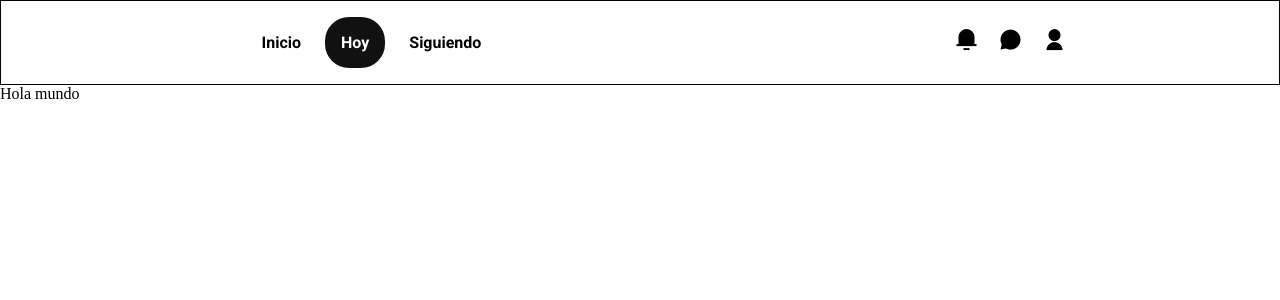
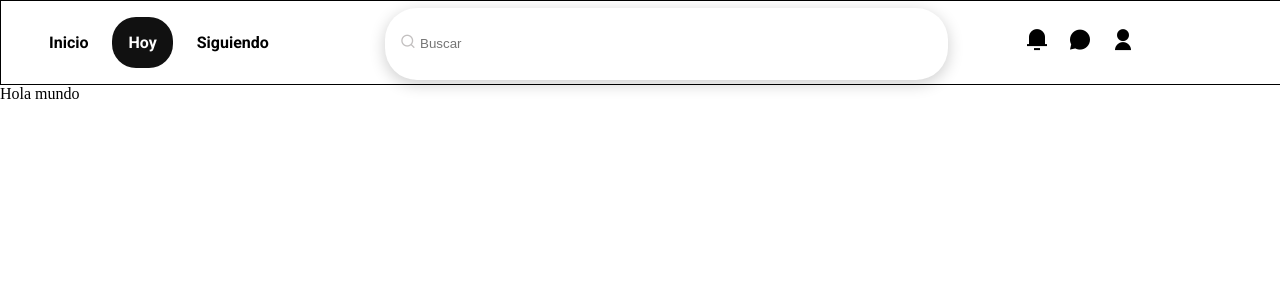
Before and after one commit to bllerenac/react-ui, a React (Create React App) app: page / in a window 1280 px wide. Shown: the top 300 px of the page. Built offline with nearby package versions, Linux system fonts and the light colour scheme.

Commit message:
Created searh component and refactored name of others components for convention

```diff
--- a/src/components/Header.js
+++ b/src/components/Header.js
@@ -1,13 +1,14 @@
-import Navbar__links from "../components/navbar_links"
-import Navbar__icons from "../components/navbar_icons"
+import NavbarLinks from "../components/navbar_links";
+import NavbarSocial from "../components/navbar_icons";
+import SearchBar from "../components/Search";
 import "../stylesheets/header.css"
 
 const Header = () =>{
   return (
     <header className="header">
-      <Navbar__links />
-      {/* Search bar */}
-      <Navbar__icons />
+      <NavbarLinks />
+      <SearchBar />
+      <NavbarSocial />
     </header>
   );
 };
--- /dev/null
+++ b/src/components/Search.js
@@ -0,0 +1,13 @@
+import React from "react";
+import "../stylesheets/search_bar.css";
+
+const SearchBar = () => {
+return (
+  <div className="header__searchbar-container">
+    <i className="ri-search-line"></i>
+    <input placeholder="Buscar" />
+  </div>
+);
+}
+
+export default SearchBar;
--- a/src/components/navbar_icons.js
+++ b/src/components/navbar_icons.js
@@ -1,12 +1,12 @@
 import "remixicon/fonts/remixicon.css";
 import "../stylesheets/navbar_icons.css";
 
-const Navbar__icons= () =>{
+const NavbarSocial = () =>{
   return (<div className="navbar_icons">
-    <i class="ri-notification-3-fill navbar__icon"></i>
-    <i class="ri-chat-3-fill navbar__icon"></i>
-    <i class="ri-user-fill navbar__icon"></i>
+    <i className="ri-notification-3-fill navbar__icon"></i>
+    <i className="ri-chat-3-fill navbar__icon"></i>
+    <i className="ri-user-fill navbar__icon"></i>
   </div>);
 }
 
-export default Navbar__icons;
+export default NavbarSocial;
--- a/src/components/navbar_links.js
+++ b/src/components/navbar_links.js
@@ -1,8 +1,8 @@
 import "../stylesheets/navbar_links.css"
 import STORE from "./../store";
 
-const Navbar__links = () => (
-    <navbar className="navbar__links">
+const NavbarLinks = () => (
+    <div className="navbar__links">
         <ul className= "links">
           { STORE.links.map((element) => {
             const elementSelected = element.selected ? "selected" : "";
@@ -12,7 +12,7 @@ const Navbar__links = () => (
              </li>);
           })}
         </ul>
-    </navbar>
+    </div>
 );
 
-export default Navbar__links
+export default NavbarLinks
--- a/src/index.css
+++ b/src/index.css
@@ -1,5 +1,7 @@
 body {
   margin: 0;
+  padding: 0;
+  box-sizing: border-box;
   font-family: -apple-system, BlinkMacSystemFont, 'Segoe UI', 'Roboto', 'Oxygen',
     'Ubuntu', 'Cantarell', 'Fira Sans', 'Droid Sans', 'Helvetica Neue',
     sans-serif;
--- a/src/stylesheets/header.css
+++ b/src/stylesheets/header.css
@@ -2,5 +2,9 @@
 .header{
   display: flex;
   align-items: baseline;
-  justify-content: space-around;
+  justify-content: space-between;
+  width: 100%;
+  height: 83px;
+  border: 1px solid black;
+  background: #FFFFFF;
 }
--- a/src/stylesheets/navbar_icons.css
+++ b/src/stylesheets/navbar_icons.css
@@ -1,6 +1,7 @@
 .navbar_icons{
   display: flex;
-  gap: 20px;
+  width: 20%;
+  gap: 19px;
 }
 .navbar__icon{
   font-size: 24px;
--- a/src/stylesheets/navbar_links.css
+++ b/src/stylesheets/navbar_links.css
@@ -4,10 +4,9 @@
   margin: 0;
 }
 
-.header{
-  height: 83px;
-  border: 1px solid black;
-  background: #FFFFFF;
+.navbar__links{
+  height: 51px;
+  width: 20%;
 }
 
 .links{
--- /dev/null
+++ b/src/stylesheets/search_bar.css
@@ -0,0 +1,22 @@
+.header__searchbar-container {
+  width: 40%;
+  height: 51px;
+  position: relative;
+}
+
+.header__searchbar-container i {
+  position: absolute;
+  top: 25px;
+  left: 15px;
+  color: #c3c0c0;
+}
+
+.header__searchbar-container input {
+  background: #ffffff;
+  box-shadow: 0px 4px 16px rgba(0, 0, 0, 0.2);
+  border-radius: 32px;
+  width: 100%;
+  height: 100%;
+  border: none;
+  padding: 10.5px 16px 10.5px 35px;
+}
```
